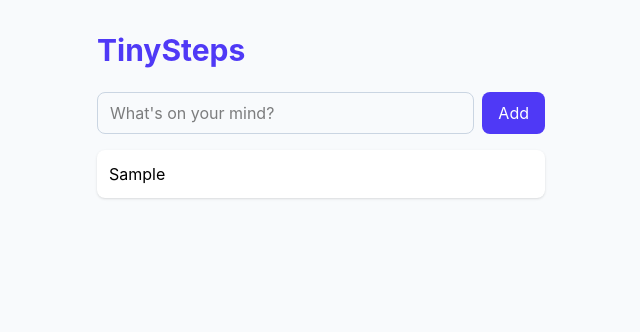
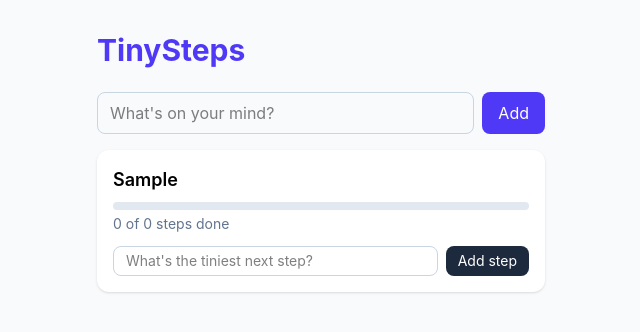
Before and after one commit to priyaraghu0602/tinysteps, a React (Vite) app: page / in a window 1280 px wide. Both pictures are taken after typing "Sample" into the empty fields and a click on the button "Add". Shown: the top 332 px of the page, without its empty margins (319-959 px from the left). Built offline with nearby package versions, Linux system fonts and the light colour scheme.

Commit message:
Tasks with steps

```diff
--- a/src/App.tsx
+++ b/src/App.tsx
@@ -1,13 +1,109 @@
 import { useState } from 'react'
+
+type Step = { id: string; title: string; done: boolean }
+type Task = { id: string; title: string; steps: Step[] }
+
+function TaskCard({
+  task,
+  onAddStep,
+  onToggleStep,
+}: {
+  task: Task
+  onAddStep: (title: string) => void
+  onToggleStep: (stepId: string) => void
+}) {
+  const [stepText, setStepText] = useState('')
+  const doneCount = task.steps.filter((s) => s.done).length
+  const percent =
+    task.steps.length === 0 ? 0 : Math.round((doneCount / task.steps.length) * 100)
+
+  function submitStep() {
+    onAddStep(stepText)
+    setStepText('')
+  }
+
+  return (
+    <li className="rounded-xl bg-white p-4 shadow">
+      <h2 className="text-lg font-semibold">{task.title}</h2>
+
+      <div className="mt-2 h-2 rounded-full bg-slate-200">
+        <div
+          className="h-2 rounded-full bg-emerald-500 transition-all"
+          style={{ width: `${percent}%` }}
+        />
+      </div>
+      <p className="mt-1 text-sm text-slate-500">
+        {doneCount} of {task.steps.length} steps done
+      </p>
+
+      <ul className="mt-3 space-y-1">
+        {task.steps.map((step) => (
+          <li key={step.id}>
+            <label className="flex cursor-pointer items-center gap-2">
+              <input
+                type="checkbox"
+                checked={step.done}
+                onChange={() => onToggleStep(step.id)}
+              />
+              <span className={step.done ? 'text-slate-400 line-through' : ''}>
+                {step.title}
+              </span>
+            </label>
+          </li>
+        ))}
+      </ul>
+
+      <div className="mt-3 flex gap-2">
+        <input
+          className="flex-1 rounded-lg border border-slate-300 px-3 py-1 text-sm"
+          placeholder="What's the tiniest next step?"
+          value={stepText}
+          onChange={(e) => setStepText(e.target.value)}
+          onKeyDown={(e) => e.key === 'Enter' && submitStep()}
+        />
+        <button
+          className="rounded-lg bg-slate-800 px-3 py-1 text-sm text-white hover:bg-slate-700"
+          onClick={submitStep}
+        >
+          Add step
+        </button>
+      </div>
+    </li>
+  )
+}
 
 function App() {
   const [text, setText] = useState('')
-  const [tasks, setTasks] = useState<string[]>([])
+  const [tasks, setTasks] = useState<Task[]>([])
 
   function addTask() {
     if (text.trim() === '') return
-    setTasks([...tasks, text])
+    const newTask: Task = { id: crypto.randomUUID(), title: text.trim(), steps: [] }
+    setTasks([...tasks, newTask])
     setText('')
+  }
+
+  function addStep(taskId: string, title: string) {
+    if (title.trim() === '') return
+    const newStep: Step = { id: crypto.randomUUID(), title: title.trim(), done: false }
+    setTasks(
+      tasks.map((t) => (t.id === taskId ? { ...t, steps: [...t.steps, newStep] } : t))
+    )
+  }
+
+  function toggleStep(taskId: string, stepId: string) {
+    setTasks(
+      tasks.map((t) =>
+        t.id === taskId
+          ? {
+              ...t,
+              steps: t.steps.map((s) =>
+                s.id === stepId ? { ...s, done: !s.done } : s
+              ),
+            }
+          : t
+      )
+    )
   }
 
   return (
@@ -21,6 +117,7 @@ function App() {
             placeholder="What's on your mind?"
             value={text}
             onChange={(e) => setText(e.target.value)}
+            onKeyDown={(e) => e.key === 'Enter' && addTask()}
           />
           <button
             className="rounded-lg bg-indigo-600 px-4 py-2 text-white hover:bg-indigo-700"
@@ -30,11 +127,14 @@ function App() {
           </button>
         </div>
 
-        <ul className="space-y-2">
-          {tasks.map((task, i) => (
-            <li key={i} className="rounded-lg bg-white p-3 shadow">
-              {task}
-            </li>
+        <ul className="space-y-4">
+          {tasks.map((task) => (
+            <TaskCard
+              key={task.id}
+              task={task}
+              onAddStep={(title) => addStep(task.id, title)}
+              onToggleStep={(stepId) => toggleStep(task.id, stepId)}
+            />
           ))}
         </ul>
       </div>
```
